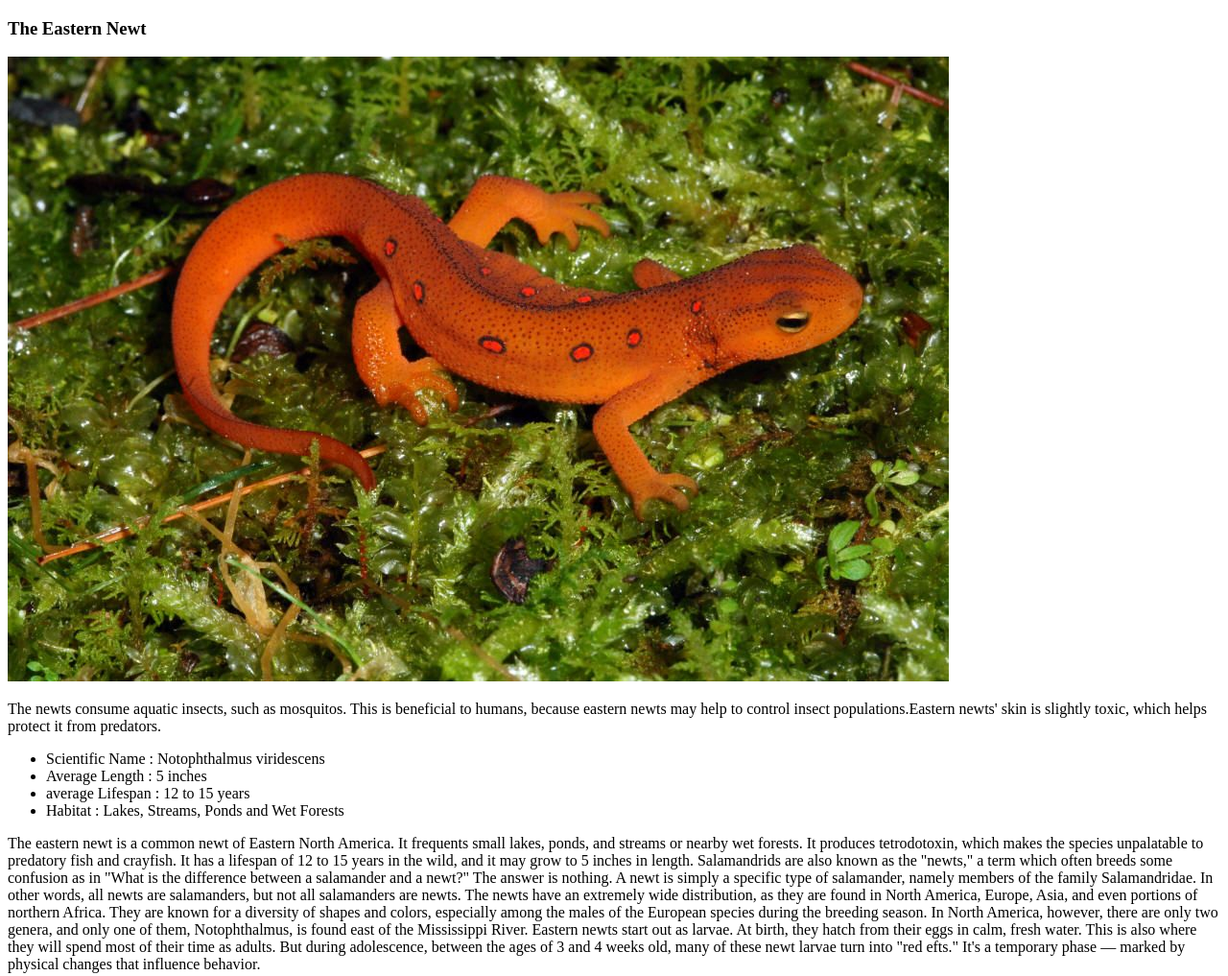
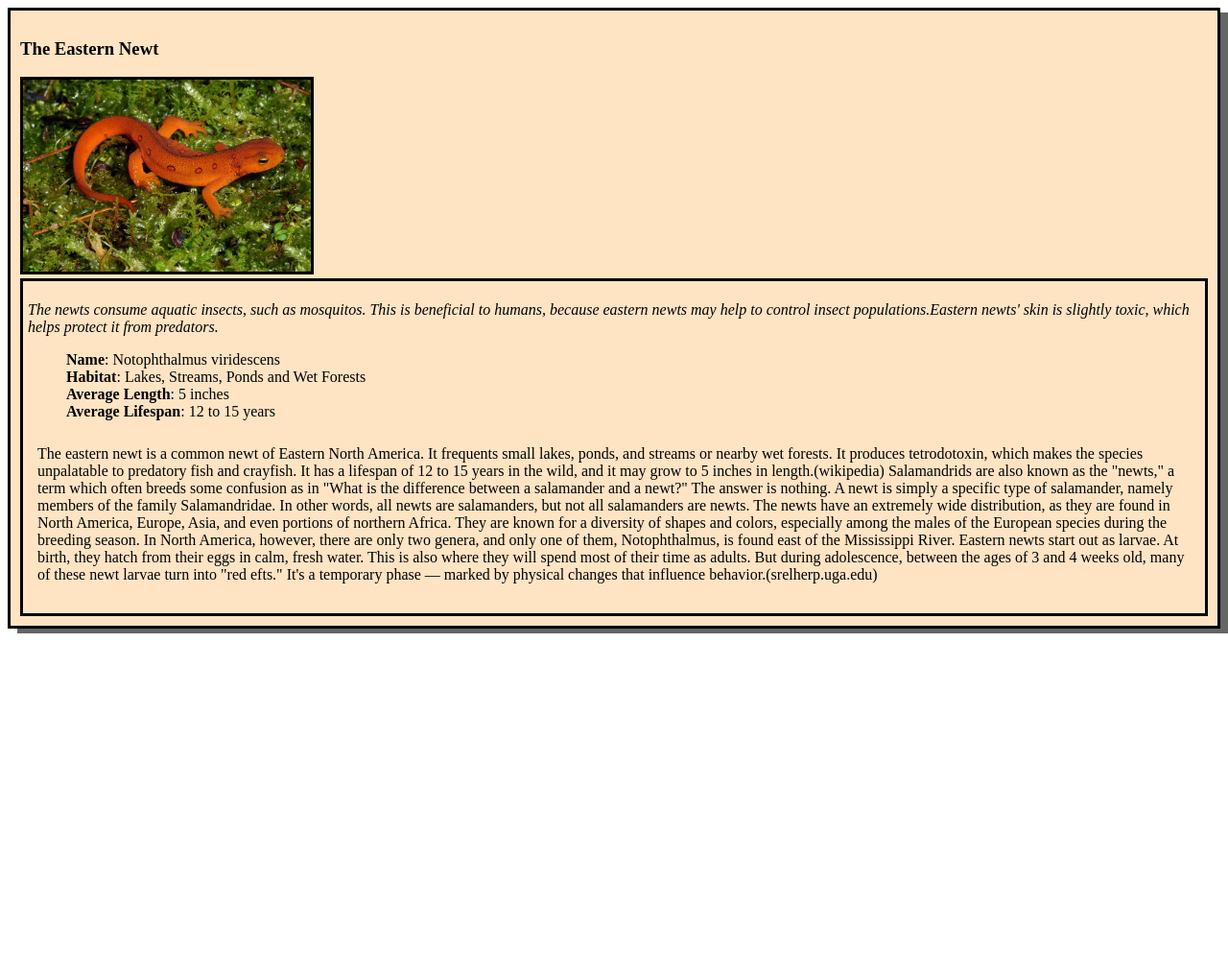
Before and after one commit to ChinweCodes/Frontend-Web-Development-Fundamentals-Nanodegree-Program, a plain HTML site: page Animal-Trading-Cards/card.html in a window 1280 px wide. Shown: the whole page at 96% size. After the commit the page ends 800 px from the top, so only its background shows below. Drawn offline with Linux system fonts and the light colour scheme.

Commit message:
Animal card completed

```diff
--- a/Animal-Trading-Cards/card.html
+++ b/Animal-Trading-Cards/card.html
@@ -1,34 +1,35 @@
 <!DOCTYPE html>
 <html>
+<link rel="stylesheet" href="./style.css"/>
 <head>
 	<meta charset="utf-8">
 	<title>Animal Trading Cards</title>
 </head>
 <body>
-	<link rel="stylesheet" href="./style.css"/>
-	<div>
+	<div id="container">
 		<!-- your favorite animal's name goes here -->
 		<h3> The Eastern Newt </h3>
 		<!-- your favorite animal's image goes here -->
 		<img src="Eastern-Newt.jpg" alt="The Eastern Newt">
-		<div>
 
+		<div id="animal-card" class="animal-information">
 			<!-- your favorite animal's interesting fact goes here -->
-			<p> The newts consume aquatic insects, such as mosquitos. This is beneficial to humans, because eastern newts
+			<p id="Interesting-Facts"> The newts consume aquatic insects, such as mosquitos. This is beneficial to humans, because eastern newts
                 may help to control insect populations.Eastern newts' skin is slightly toxic, which helps protect it from predators.
             </p>
-			<ul>
+			<ul id="animal-list">
 				<!-- your favorite animal's list items go here -->
-				<li><span> Scientific Name </span>: Notophthalmus viridescens </li>
-				<li><span> Average Length </span>: 5 inches </li>
-				<li><span> average Lifespan </span>: 12 to 15 years </li>
-				<li><span> Habitat </span>: Lakes, Streams, Ponds and Wet Forests </li>
+				<li><span> Name</span>: Notophthalmus viridescens </li>
+				<li><span> Habitat</span>: Lakes, Streams, Ponds and Wet Forests </li>
+				<li><span> Average Length</span>: 5 inches </li>
+				<li><span> Average Lifespan</span>: 12 to 15 years </li>
 			</ul>
 			<!-- your favorite animal's description goes here -->
-			<p> The eastern newt is a common newt of Eastern North America. It frequents small lakes, ponds, and streams or
+			<p id="animal-description">
+				The eastern newt is a common newt of Eastern North America. It frequents small lakes, ponds, and streams or
                 nearby wet forests. It produces tetrodotoxin, which makes the species unpalatable to predatory
-                fish and crayfish. It has a lifespan of 12 to 15 years in the wild, and it may grow to 5 inches in length. Salamandrids
-                are also known as the "newts," a term which often breeds some confusion as in "What is the difference between
+                fish and crayfish. It has a lifespan of 12 to 15 years in the wild, and it may grow to 5 inches in length.(wikipedia)
+				Salamandrids are also known as the "newts," a term which often breeds some confusion as in "What is the difference between
                 a salamander and a newt?" The answer is nothing. A newt is simply a specific type of salamander, namely members of
                 the family Salamandridae. In other words, all newts are salamanders, but not all salamanders are newts. The newts have an
                 extremely wide distribution, as they are found in North America, Europe, Asia, and even portions of northern Africa. They are
@@ -36,7 +37,7 @@
                 In North America, however, there are only two genera, and only one of them, Notophthalmus, is found east of the Mississippi River.
                 Eastern newts start out as larvae. At birth, they hatch from their eggs in calm, fresh water. This is also where they will
                 spend most of their time as adults. But during adolescence, between the ages of 3 and 4 weeks old, many of these newt larvae
-                turn into "red efts." It's a temporary phase — marked by physical changes that influence behavior.
+                turn into "red efts." It's a temporary phase — marked by physical changes that influence behavior.(srelherp.uga.edu)
          </p>
 		</div>
 	</div>
--- a/Animal-Trading-Cards/style.css
+++ b/Animal-Trading-Cards/style.css
@@ -0,0 +1,37 @@
+#container {
+    border-style: solid;
+    background-color: bisque;
+    padding: 10px;
+    box-shadow: 10px 5px #666;
+
+}
+
+#Interesting-Facts {
+    font-style: italic;
+
+}
+
+span {
+    font-weight: bold;
+}
+
+#animal-list{
+   list-style-type: none;
+}
+
+
+img {
+    width: 300px;
+    border-style: solid;
+}
+
+.animal-information {
+    border-style: solid;
+    padding: 5px;
+
+}
+#animal-description{
+    padding: 10px;
+    font-style: normal;
+
+}
```
